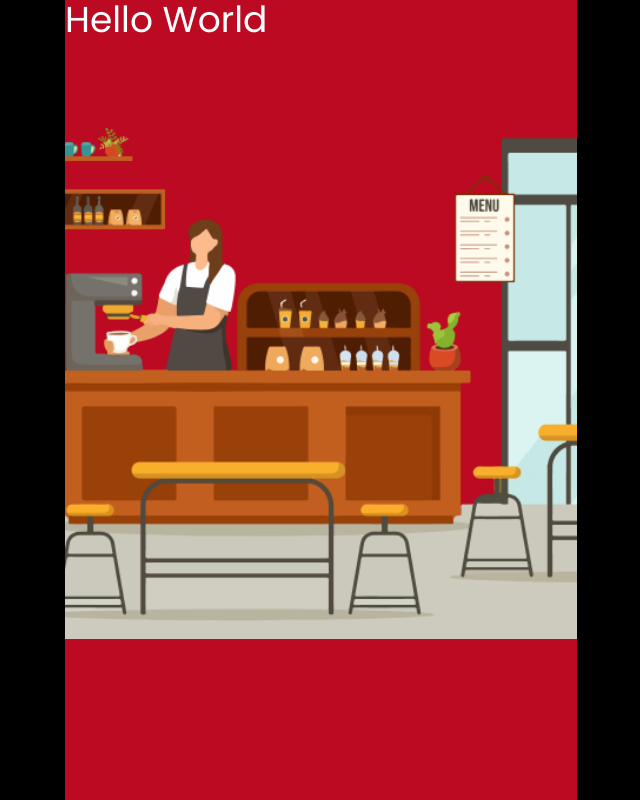
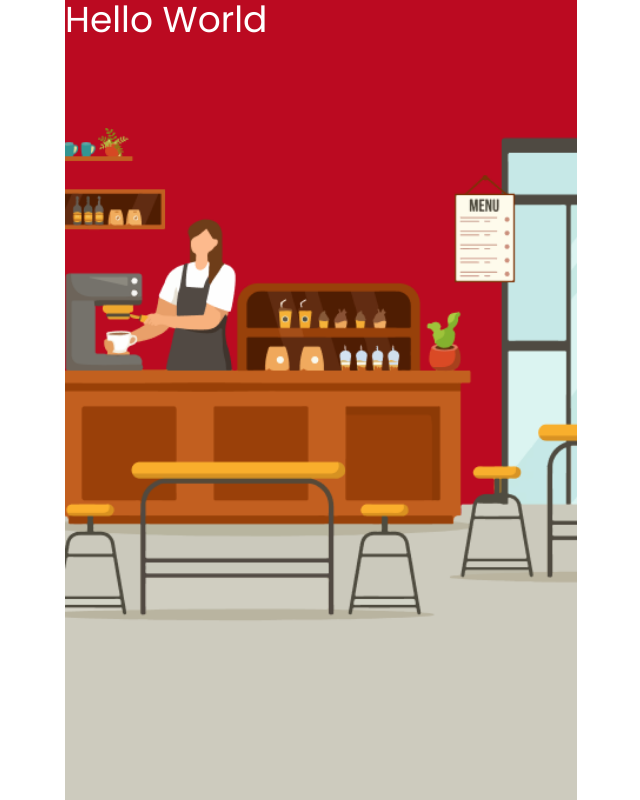
Before and after one commit to olinoles/coffee-nation, a React (Create React App) app: page / in a window 1280 px wide. Shown: the whole page, without its empty margins (319-959 px from the left). Built offline with nearby package versions, Linux system fonts and the light colour scheme.

Commit message:
add home layout

```diff
--- a/src/App.tsx
+++ b/src/App.tsx
@@ -5,7 +5,7 @@ import { Layout } from "./pages/HomeLayout";
 
 function App() {
   return (
-    <div className="App bg-black h-screen">
+    <div className="App flex h-screen">
       <Layout>
         <h1 className="text-white text-4xl">Hello World</h1>
       </Layout>
--- a/src/pages/HomeLayout.tsx
+++ b/src/pages/HomeLayout.tsx
@@ -4,11 +4,12 @@ import HomeBg from "../assets/home_bg.png";
 
 export function Layout({ children }: { children: React.ReactNode }) {
   return (
-    <div className="bg-black h-screen">
-      <div className="max-w-lg bg-red-700 mx-auto relative h-screen">
-        <img src={HomeBg} className="absolute mt-32 w-full" alt="background" />
-        {children}
+    <div className="max-w-lg bg-red-700 mx-auto relative h-full flex flex-1">
+      <div className="flex flex-col absolute pt-32 size-full">
+        <img src={HomeBg} className="" alt="background" />
+        <div className="bg-brand-grey flex-1"></div>
       </div>
+      {children}
     </div>
   );
 }
--- a/tailwind.config.js
+++ b/tailwind.config.js
@@ -23,6 +23,9 @@ module.exports = {
           900: "#8a1222",
           950: "#4b040d",
         },
+        brand: {
+          grey: "#cdcbbe",
+        },
       },
     },
   },
```
